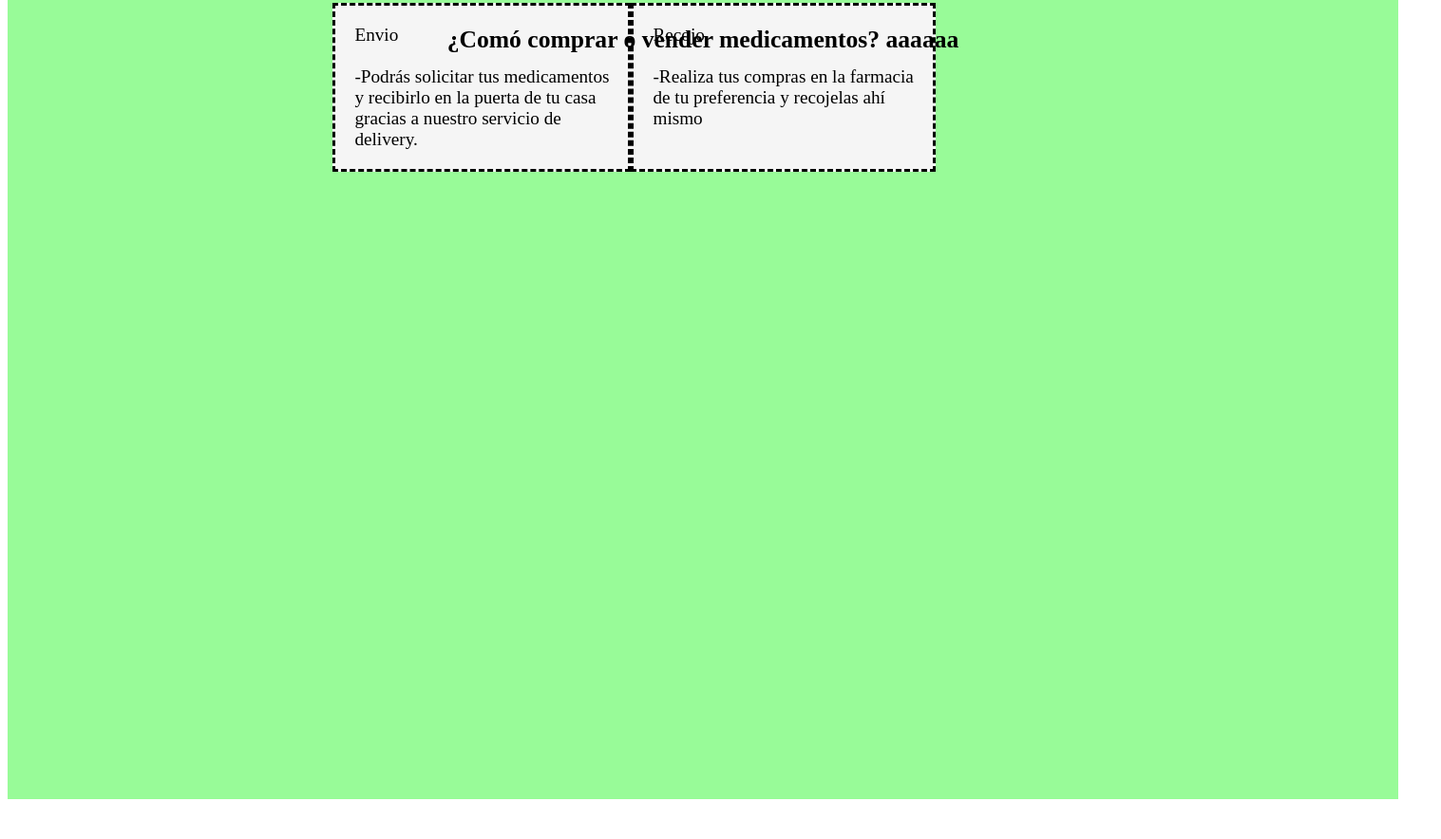
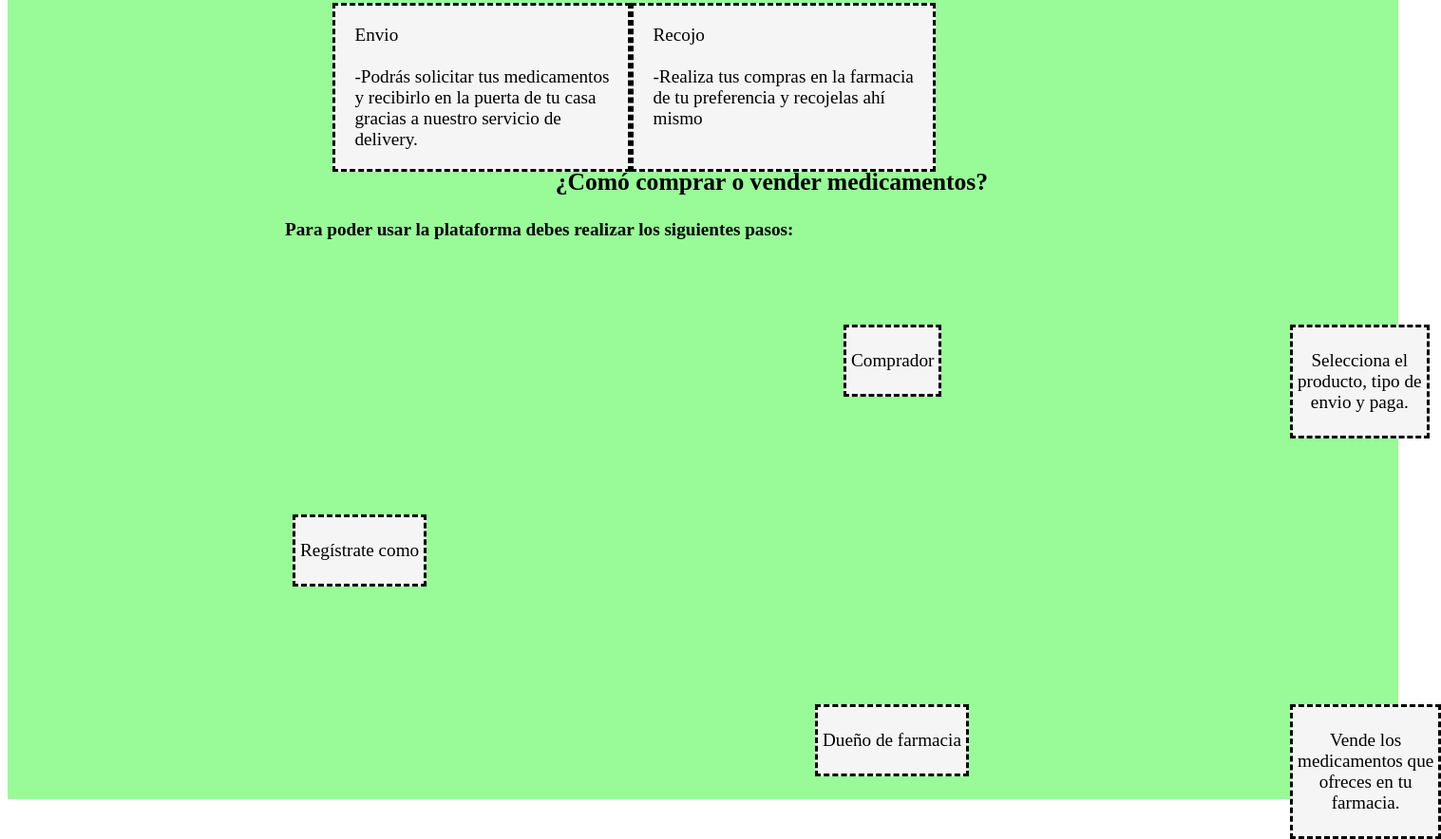
Before and after one commit to lm-alvarez/BABEL_FARMA-Landing_Page, a plain HTML site: page index.html in a window 1280 px wide. Shown: the part 1166-2050 px from the top of the page at 95% size, 1517 px wide, since content can reach past the window. Before the commit the page ends 2016 px from the top, so only its background shows below. Drawn offline with Linux system fonts and the light colour scheme.

Commit message:
Diagrama

```diff
--- a/css/styles.css
+++ b/css/styles.css
@@ -128,8 +128,85 @@ section2{
 
 #text2{
     position: relative;
-    top: -300px;
+    top: -150px;
+    left: 340px;
     white-space: nowrap;
     font-size: 2vw;
     z-index: 9;
+    text-align: center;
 }
+
+#text3{
+    position: relative;
+    top: -100px;
+    left: -400px;
+    white-space: nowrap;
+    font-size: 1.5vw;
+    z-index: 9;
+    text-align: center;
+}
+
+diagrama1{
+    position: absolute;
+    left: 300px;
+    top: 700px;
+    white-space: nowrap;
+    font-size: 1.5vw;
+    z-index: 9;
+    border-style: dashed;
+    padding: 5px;
+    background: whitesmoke;
+    text-align: center;
+}
+
+diagrama2{
+    position: absolute;
+    left: 880px;
+    top: 500px;
+    white-space: nowrap;
+    font-size: 1.5vw;
+    z-index: 9;
+    border-style: dashed;
+    padding: 5px;
+    background: whitesmoke;
+    text-align: center;
+}
+
+diagrama3{
+    position: absolute;
+    left: 850px;
+    top: 900px;
+    white-space: nowrap;
+    font-size: 1.5vw;
+    z-index: 9;
+    border-style: dashed;
+    padding: 5px;
+    background: whitesmoke;
+    text-align: center;
+}
+
+diagrama4{
+    position: absolute;
+    left: 1350px;
+    top: 500px;
+    white-space: nowrap;
+    font-size: 1.5vw;
+    z-index: 9;
+    border-style: dashed;
+    padding: 5px;
+    background: whitesmoke;
+    text-align: center;
+}
+
+diagrama5{
+    position: absolute;
+    left: 1350px;
+    top: 900px;
+    white-space: nowrap;
+    font-size: 1.5vw;
+    z-index: 9;
+    border-style: dashed;
+    padding: 5px;
+    background: whitesmoke;
+    text-align: center;
+}
--- a/index.html
+++ b/index.html
@@ -51,7 +51,41 @@
 
 
     <section2>
-        <h2 id="text2">¿Comó comprar o vender medicamentos? aaaaaa</h2>
+        <h2 id="text2">¿Comó comprar o vender medicamentos? </h2> <br>
+
+        <h3 id="text3">Para poder usar la plataforma debes realizar los siguientes pasos:</h3>
+
+        <diagrama1>
+            <p>Regístrate como</p>
+        </diagrama1>
+
+        <diagrama2>
+            <p>Comprador</p>
+        </diagrama2>
+
+        <diagrama3>
+           <p>Dueño de farmacia</p>
+        </diagrama3>
+
+        <diagrama4>
+            <p>Selecciona el <br>
+                producto, tipo de <br>
+                envio y paga.
+            </p>
+        </diagrama4>
+
+        <diagrama5>
+            <p>Vende los<br>
+                medicamentos que<br>
+                ofreces en tu <br>
+                farmacia.
+            </p>
+        </diagrama5>
+
     </section2>
+
+
+
+
 </body>
 </html>
```
